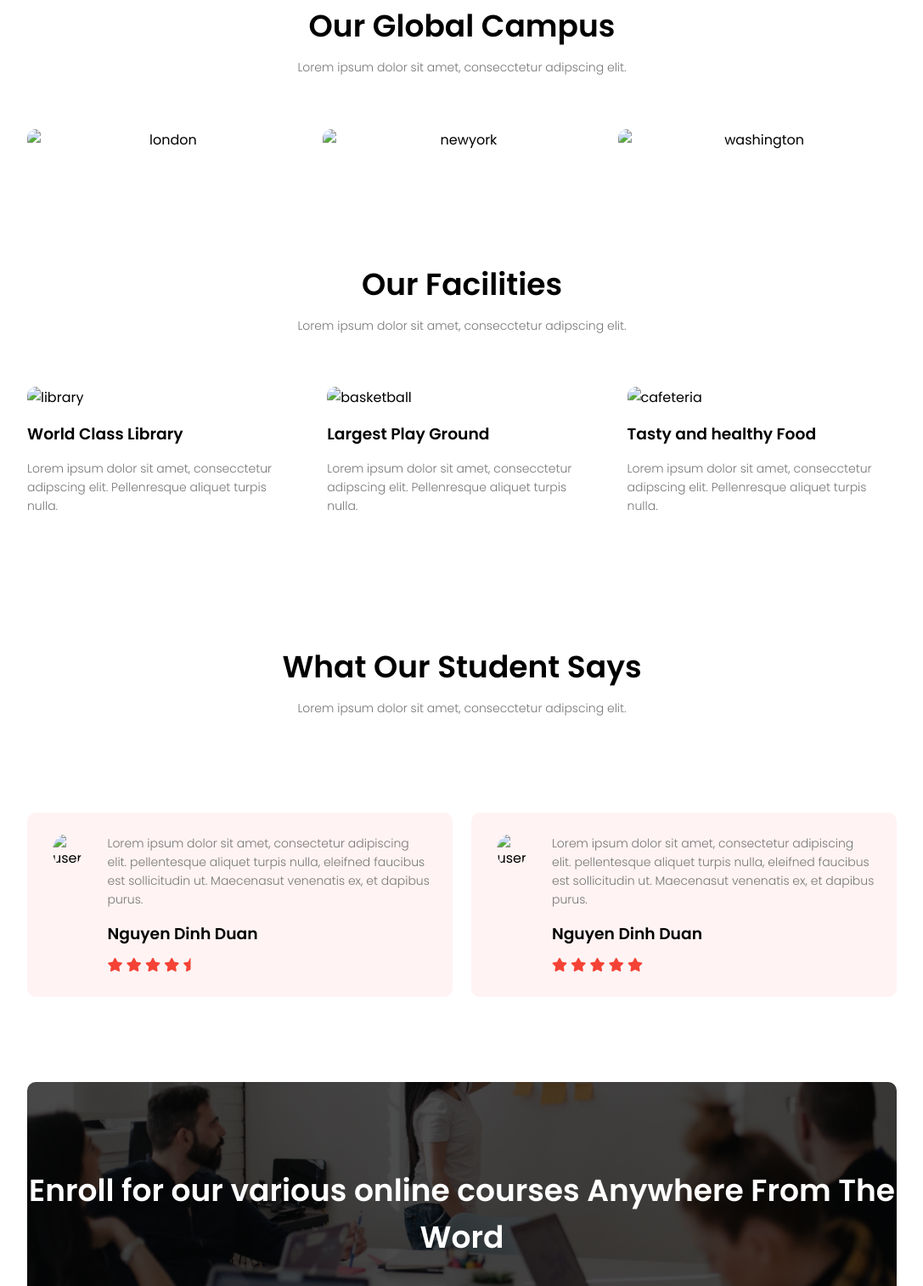
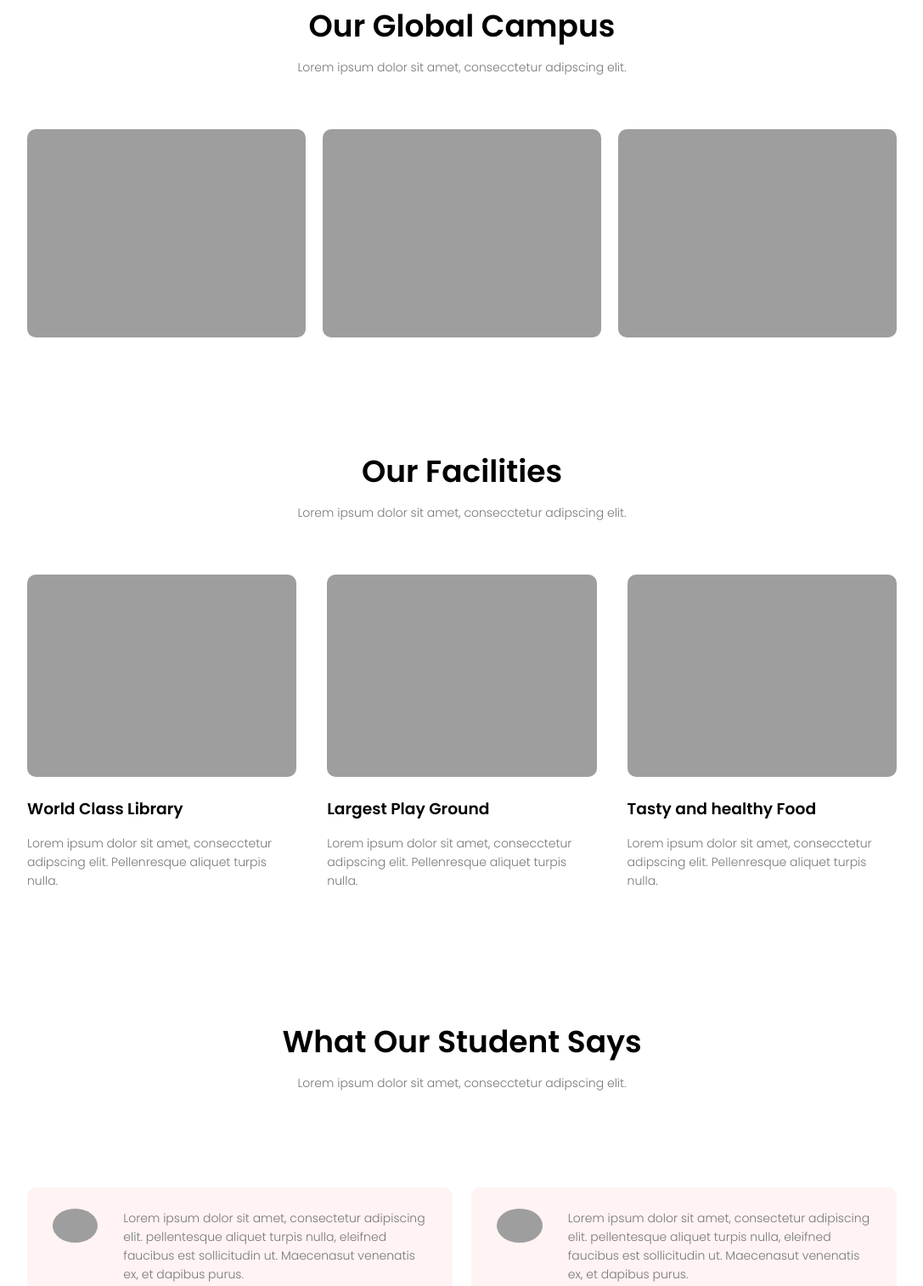
Before and after one commit to DuanWork/website-school, a plain HTML site: page index.html in a window 1280 px wide. Shown: the part 1387-2900 px from the top of the page at 85% size, without its empty margins (96-1183 px from the left). Drawn offline with Linux system fonts and the light colour scheme; the site is published under a folder, as on GitHub Pages, so addresses that start at the root find nothing.

Commit message:
Update index.html

```diff
--- a/index.html
+++ b/index.html
@@ -23,9 +23,9 @@
                 <ul>
                     <li><a href="index.html">Home</a></li>
                     <li><a href="about.html">About</a></li>
-                    <li><a href="">Course</a></li>
-                    <li><a href="">Blog</a></li>
-                    <li><a href="">Contact</a></li>
+                    <li><a href="course.html">Course</a></li>
+                    <li><a href="blog.html">Blog</a></li>
+                    <li><a href="contact.html">Contact</a></li>
                 </ul>
             </div>
             <i class="ti ti-menu" onclick="showMenu()"></i>
@@ -78,19 +78,19 @@
         <p>Lorem ipsum dolor sit amet, consecctetur adipscing elit.</p>
         <div class="row">
             <div class="campus-col">
-                <img src="/img/london.png" alt="london">
+                <img src="./img/london.png" alt="london">
                 <div class="layer">
                     <h3>London</h3>
                 </div>
             </div>
             <div class="campus-col">
-                <img src="/img/newyork.png" alt="newyork">
+                <img src="./img/newyork.png" alt="newyork">
                 <div class="layer">
                     <h3>New york</h3>
                 </div>
             </div>
             <div class="campus-col">
-                <img src="/img/washington.png" alt="washington">
+                <img src="./img/washington.png" alt="washington">
                 <div class="layer">
                     <h3>Washington</h3>
                 </div>
@@ -105,19 +105,19 @@
         <p>Lorem ipsum dolor sit amet, consecctetur adipscing elit.</p>
         <div class="row">
             <div class="facilities-col">
-                <img src="/img/library.png" alt="library">
+                <img src="./img/library.png" alt="library">
                 <h3>World Class Library</h3>
                 <p>Lorem ipsum dolor sit amet, consecctetur adipscing elit.
                 Pellenresque aliquet turpis nulla. </p>
             </div>
             <div class="facilities-col">
-                <img src="/img/basketball.png" alt="basketball">
+                <img src="./img/basketball.png" alt="basketball">
                 <h3>Largest Play Ground</h3>
                 <p>Lorem ipsum dolor sit amet, consecctetur adipscing elit.
                 Pellenresque aliquet turpis nulla. </p>
             </div>
             <div class="facilities-col">
-                <img src="/img/cafeteria.png" alt="cafeteria">
+                <img src="./img/cafeteria.png" alt="cafeteria">
                 <h3>Tasty and healthy Food</h3>
                 <p>Lorem ipsum dolor sit amet, consecctetur adipscing elit.
                 Pellenresque aliquet turpis nulla. </p>
@@ -132,7 +132,7 @@
         <p>Lorem ipsum dolor sit amet, consecctetur adipscing elit.</p>
         <div class="row">
             <div class="testimonials-col">
-                <img src="/img/user.jpg" alt="user">
+                <img src="./img/user.jpg" alt="user">
                 <div>
                     <p>Lorem ipsum dolor sit amet, consectetur adipiscing
                     elit. pellentesque aliquet turpis nulla, eleifned
@@ -147,7 +147,7 @@
                 </div>
             </div>
             <div class="testimonials-col">
-                <img src="/img/user.jpg" alt="user">
+                <img src="./img/user.jpg" alt="user">
                 <div>
                     <p>Lorem ipsum dolor sit amet, consectetur adipiscing
                     elit. pellentesque aliquet turpis nulla, eleifned
```
